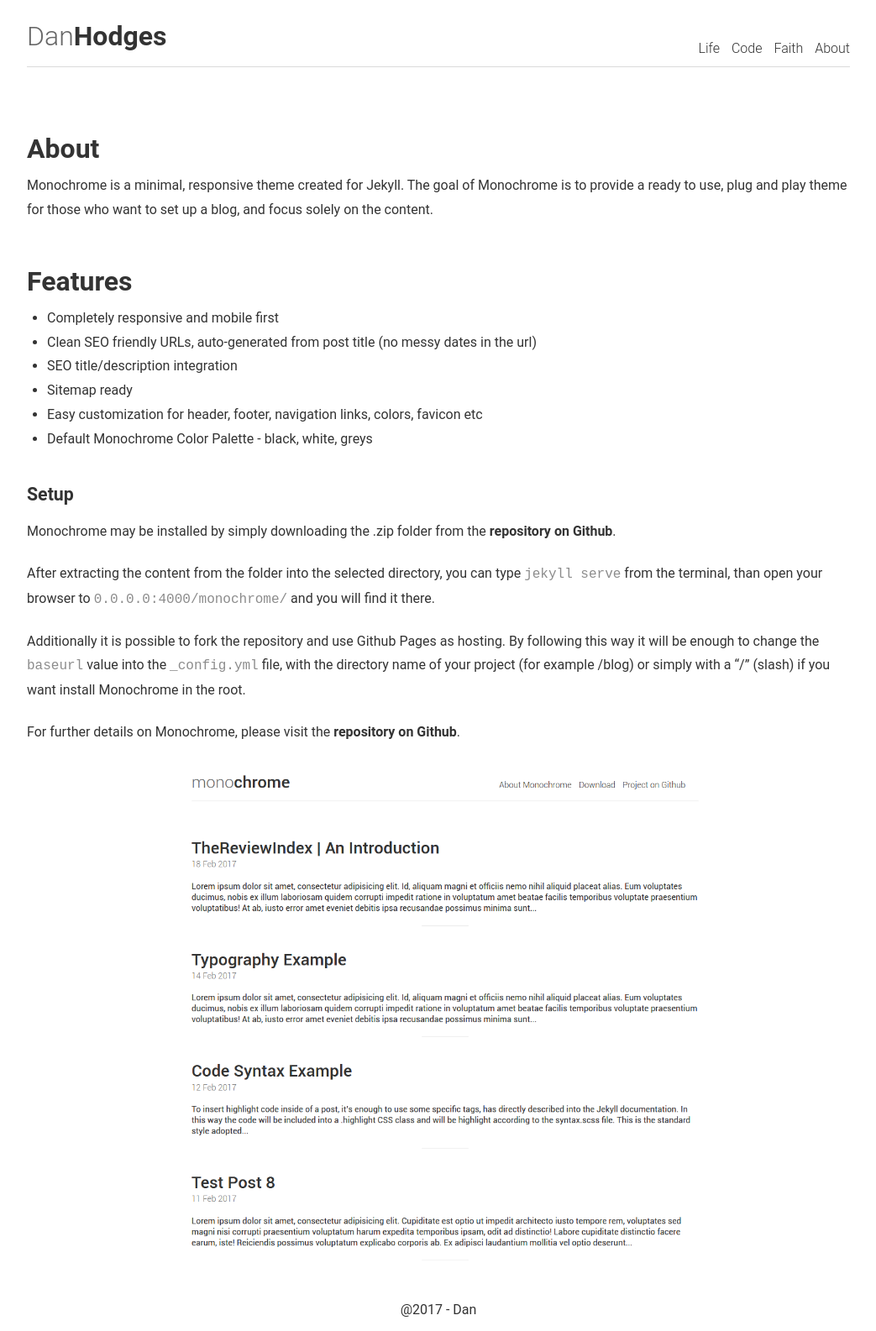
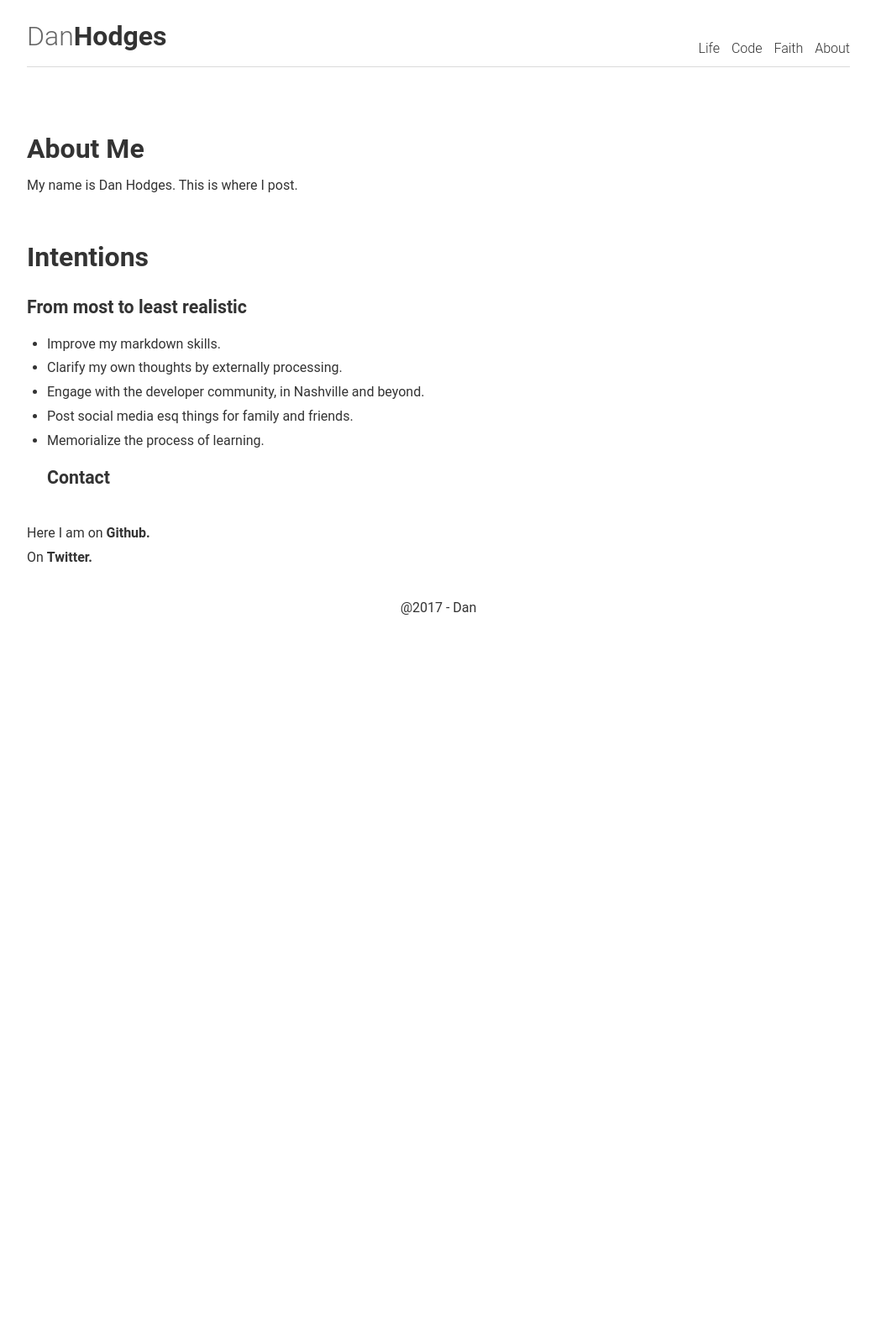
Before and after one commit to DanHodges/DanHodges.github.io, a Jekyll site: the page built from about.md, in a window 1280 px wide. Shown: the whole page at 84% size, without its empty margins (118-1161 px from the left). Built offline with Jekyll 4.4.1, drawn with Linux system fonts in a browser that asks for light colours; after the commit the page ends 900 px from its top, so only the background shows below that.

Commit message:
updated about

```diff
--- a/about.md
+++ b/about.md
@@ -1,30 +1,18 @@
 ---
 layout: page
 title: About
-description: About this page.
+description: About this blog.
 ---
-## About
-Monochrome is a minimal, responsive theme created for Jekyll. The goal of Monochrome is to provide a ready to use, plug and play theme for those who want to set up a blog, and focus solely on the content.
+## About Me
+My name is Dan Hodges. This is where I post.
+## Intentions
+#### From most to least realistic
+- Improve my markdown skills.
+- Clarify my own thoughts by externally processing.
+- Engage with the developer community, in Nashville and beyond.
+- Post social media esq things for family and friends.
+- Memorialize the process of learning.
+### Contact
 
-## Features
-
-- Completely responsive and mobile first
-- Clean SEO friendly URLs, auto-generated from post title (no messy dates in the url)
-- SEO title/description integration
-- Sitemap ready
-- Easy customization for header, footer, navigation links, colors, favicon etc
-- Default Monochrome Color Palette - black, white, greys
-
-### Setup
-
-Monochrome may be installed by simply downloading the .zip folder from the [repository on Github](https://github.com/thereviewindex/monochrome/archive/master.zip).
-
-After extracting the content from the folder into the selected directory, you can type ``jekyll serve`` from the terminal, than open your browser to ``0.0.0.0:4000/monochrome/`` and you will find it there.
-
-Additionally it is possible to fork the repository and use Github Pages as hosting. By following this way it will be enough to change the ``baseurl`` value into the ``_config.yml`` file, with the directory name of your project (for example /blog) or simply with a "/" (slash) if you want install Monochrome in the root.
-
-
-
-For further details on Monochrome, please visit the [repository on Github](https://github.com/thereviewindex/monochrome/).
-
-![Monochrome](img/monochrome01.png "monochrome")
+Here I am on [Github.](https://github.com/danhodges/)
+On [Twitter.](https://twitter.com/_DanHodges)
```
